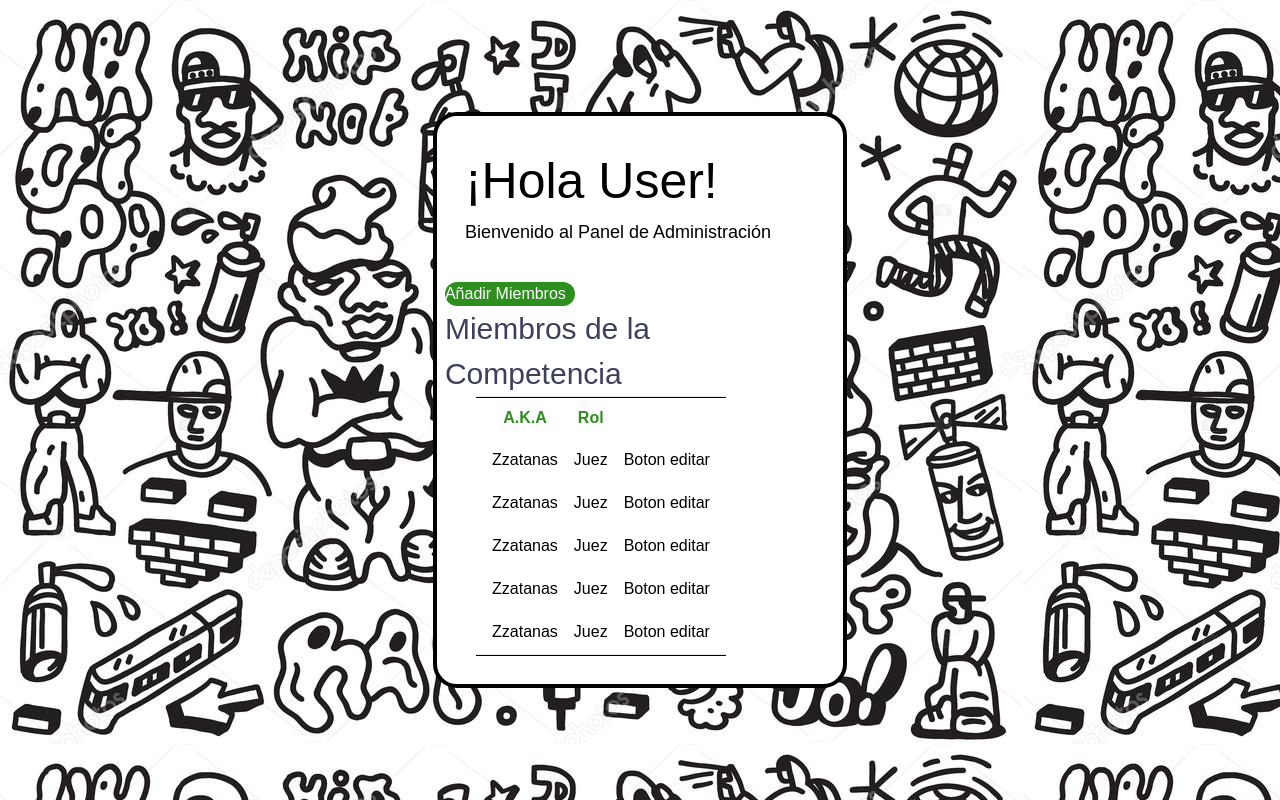
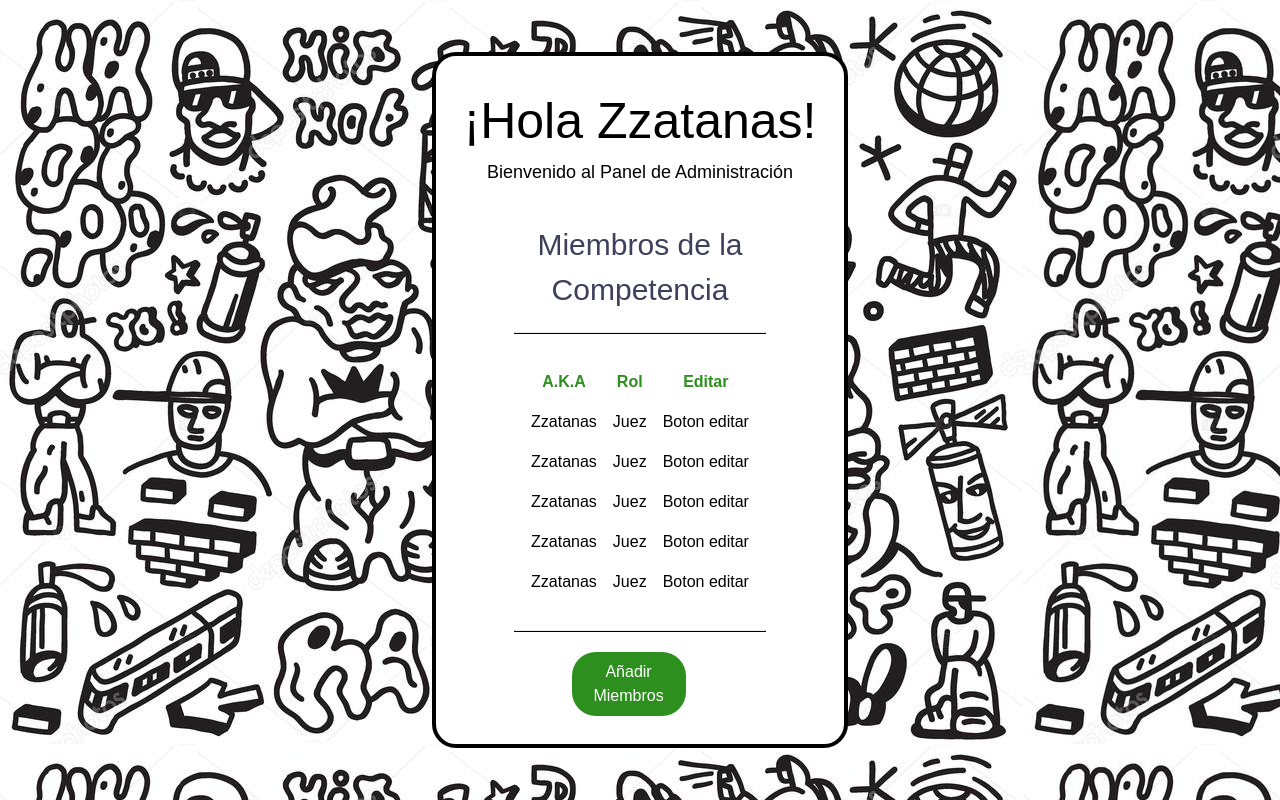
Before and after one commit to a-zambrano1/rap-rumble, a React (Create React App) app: page /admin in a window 1280 px wide. Built offline with nearby package versions, Linux system fonts and the light colour scheme.

Commit message:
visual fixes

```diff
--- a/src/components/Views/admin.js
+++ b/src/components/Views/admin.js
@@ -1,31 +1,28 @@
-import React from 'react'
+import React, { useState } from 'react'
 import '../../styles/styles.css'
 import bg from '../../media/bg.png'
+function Admin() {
 
-function Admin() {
+  const [akaShown, setAkaShown] = useState('Zzatanas')
+
   return (
     <div className='flex justify-center h-screen' style={{ backgroundImage: `url(${bg})`, backgroundSize: 'fill' }}>
-      <div className='flex flex-col min-w-[25%] gap-9 my-auto py-7 items-center border-4 rounded-3xl border-black bg-white'>
-        <section className='flex justify-center flex-col w-full px-7'>
-          <h1 className='flex text-[50px]'>¡Hola User!</h1>
+      <div className='flex flex-col min-w-[25%] max-w-[90%] gap-9 my-auto py-7 items-center border-4 rounded-3xl border-black bg-white'>
+        <section className='flex flex-col items-center w-full px-7'>
+          <h1 className='flex text-[50px]'>¡Hola {akaShown}!</h1>
           <h1 className='flex text-[18px]'>Bienvenido al Panel de Administración</h1>
         </section>
-        <section className='flex flex-col justify-center w-full px-2'>
-          <div>
-            <button className='flex items-center rounded-3xl hover:bg-verdesito bg-verde text-white w-4/12' >Añadir Miembros</button>
-          </div>
-          <div className='flex flex-col justify-center items-center w-4/5'>
-            <div className='flex justify-center items-center'>
-              <h1 className='text-[30px] text-[#3d405b]'>Miembros de la Competencia</h1>
-            </div>
+        <section className='flex flex-col items-center w-full px-2'>
+          <div className='flex flex-col justify-center items-center w-4/5 gap-5'>
+            <h1 className='text-[30px] text-[#3d405b] text-center'>Miembros de la Competencia</h1>
             <hr class="w-4/5 h-0.5 bg-[#000000]" />
-            <div className="flex w-full justify-center h-64" style={{ overflow: "auto" }}>
+            <div className="flex w-full justify-center items-center h-64" style={{ overflow: "auto" }}>
               <table className='table-auto'>
                 <thead className='sticky top-0 bg-white'>
                   <tr className='text-verde'>
                     <th className='p-2'>A.K.A</th>
                     <th className='p-2'>Rol</th>
-                    <th className='p-2'></th>
+                    <th className='p-2'>Editar</th>
                   </tr>
                 </thead>
                 <tbody>
@@ -54,10 +51,14 @@ function Admin() {
                     <td className='p-2'>Juez</td>
                     <td className='p-2'>Boton editar</td>
                   </tr>
+
                 </tbody>
               </table>
             </div>
             <hr class="w-4/5 h-0.5 bg-[#000000]" />
+            <div>
+              <button className='flex items-center rounded-3xl hover:bg-verdesito bg-verde text-white w-10/12 p-2' >Añadir Miembros</button>
+            </div>
           </div>
         </section>
       </div>
--- a/src/components/Views/registro.js
+++ b/src/components/Views/registro.js
@@ -59,11 +59,13 @@ function Registro() {
                 <input className="rounded-xl w-4/5 border-2 border-gray-500 p-3 h-auto "
                 id="username"
                 placeholder="Nombre de Usuario"
+                maxLength="20"
                 onChange={(e) => form.setFieldValue('username', e.target.value)}
                 />
                 <input className="rounded-xl w-4/5 border-2 border-gray-500 p-3 h-auto "
                 id="aka"
                 placeholder="A.K.A"
+                maxLength="20"
                 onChange={(e) => form.setFieldValue('aka', e.target.value)}
                 />
                 <input className="rounded-xl w-4/5 border-2 border-gray-500 p-3 h-auto "
@@ -75,12 +77,14 @@ function Registro() {
                 id="password"
                 placeholder="Contraseña"
                 type='password'
+                maxLength="20"
                 onChange={(e) => form.setFieldValue('password', e.target.value)}
                 />
                 <input className="rounded-xl w-4/5 border-2 border-gray-500 p-3 h-auto "
                 id="password2"
                 placeholder="Confirmar Contraseña"
                 type='password'
+                maxLength="20"
                 onChange={(e) => form.setFieldValue('password2', e.target.value)}
                 />
             </div>
```
